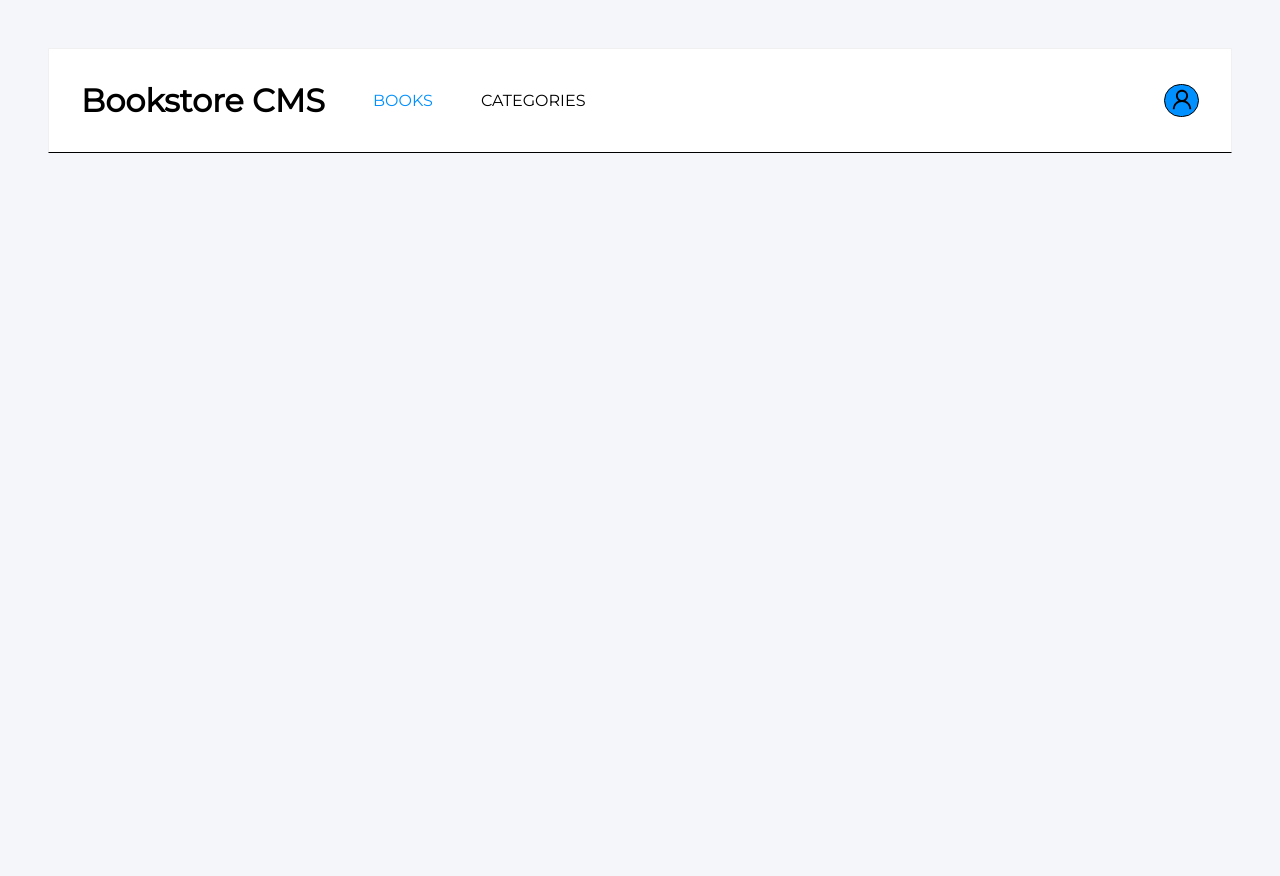
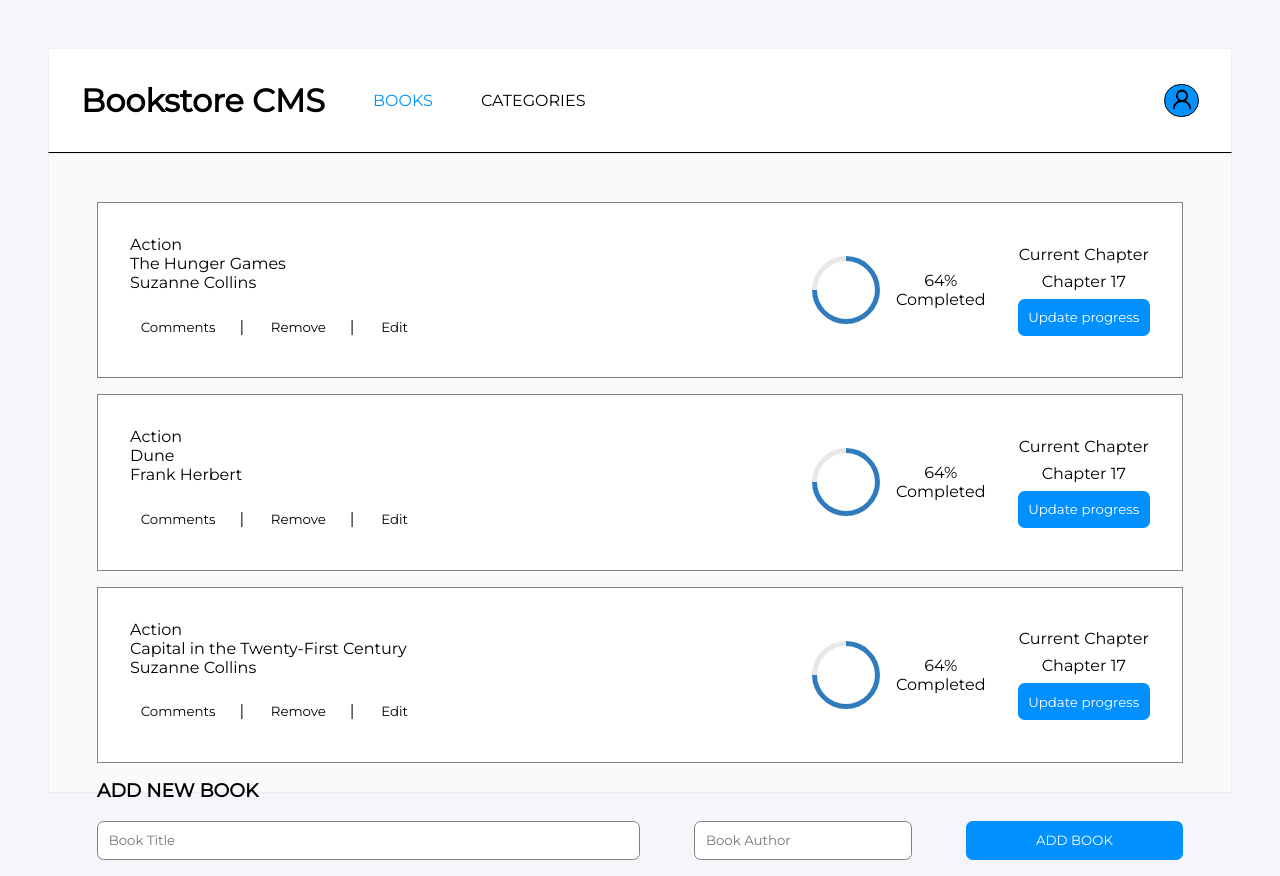
Before and after one commit to taldr27/BookStore, a React (Create React App) app: page / in a window 1280 px wide. Before the commit the page ends 800 px from the top, so only its background shows below. Built offline with nearby package versions, Linux system fonts and the light colour scheme.

Commit message:
Add map to the state of books

```diff
--- a/src/App.js
+++ b/src/App.js
@@ -4,14 +4,16 @@
   Routes,
   Route,
 } from 'react-router-dom';
+import { Provider } from 'react-redux';
 import './App.css';
 import Books from './pages/Books';
 import Navbar from './components/Navbar';
 import Categories from './pages/Categories';
-
+import store from './redux/configureStore';
 // const store = configureStore();
 function App() {
   return (
+    <Provider store={store}>
       <div className="App">
         <Navbar />
         <Routes>
@@ -19,6 +21,8 @@
           <Route path="/categories" element={<Categories />} />
         </Routes>
       </div>
+    </Provider>
+
   );
 }
 
--- a/src/index.js
+++ b/src/index.js
@@ -1,17 +1,13 @@
 import React from 'react';
 import ReactDOM from 'react-dom/client';
-import { Provider } from 'react-redux';
 import { BrowserRouter } from 'react-router-dom';
 import App from './App';
-import store from './redux/configureStore';
 
 const root = ReactDOM.createRoot(document.getElementById('root'));
 root.render(
-  <Provider store={store}>
-    <React.StrictMode>
-      <BrowserRouter>
-        <App />
-      </BrowserRouter>
-    </React.StrictMode>
-  </Provider>,
+  <React.StrictMode>
+    <BrowserRouter>
+      <App />
+    </BrowserRouter>
+  </React.StrictMode>,
 );
--- a/src/pages/Books.js
+++ b/src/pages/Books.js
@@ -1,13 +1,13 @@
 import React from 'react';
+import { useSelector } from 'react-redux';
 import AddBook from '../components/AddBook';
 import Book from '../components/Book';
 
 const Books = () => {
-  (
+  const books = useSelector((state) => state.books);
+  return (
     <div className="big-container">
-      <Book title="The Hunger Games" author="Suzanne Collins" />
-      <Book title="Dune" author="Frank Herbert" />
-      <Book title="Capital in the Twenty-First Century" author="Suzanne Collins" />
+      {books.map((book) => (<Book key={book.id} title={book.title} author={book.author} />))}
       <AddBook />
     </div>
   );
--- a/src/pages/ReduxCounter.js
+++ /dev/null
@@ -1,5 +0,0 @@
-import React from 'react';
-
-export default function WORK() {
-  return (<p>It work!</p>);
-}
--- a/src/redux/configureStore.js
+++ b/src/redux/configureStore.js
@@ -3,7 +3,7 @@
 import categoriesReducer from './categories/categories';
 
 const rootReducer = combineReducers({
-  book: bookReducer,
+  books: bookReducer,
   categories: categoriesReducer,
 });
 
```
Lines whose indentation alone changed are shown as unchanged.
